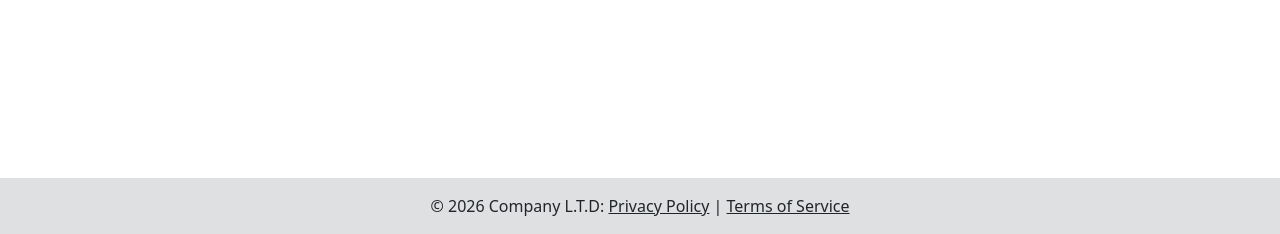
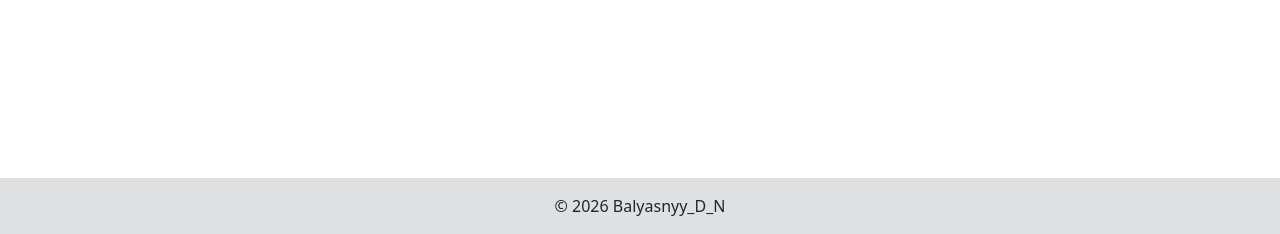
Before and after one commit to dmitry-muffin/askme_balyasnyy, a Django app: page /ask in a window 1280 px wide. Shown: the part 746-980 px from the top of the page. Run offline with Django 5.2, Linux system fonts and the light colour scheme; data that the repository does not hold is empty.

Commit message:
minor changes

```diff
--- a/templates/layouts/base.html
+++ b/templates/layouts/base.html
@@ -69,9 +69,7 @@
 
 <footer class="bg-light text-center text-lg-start mt-4">
     <div class="text-center p-3" style="background-color: rgba(0, 0, 0, 0.1);">
-        © 2026 Company L.T.D:
-        <a class="text-dark" href="#">Privacy Policy</a> |
-        <a class="text-dark" href="#">Terms of Service</a>
+        © 2026 Balyasnyy_D_N
     </div>
 </footer>
 
```
